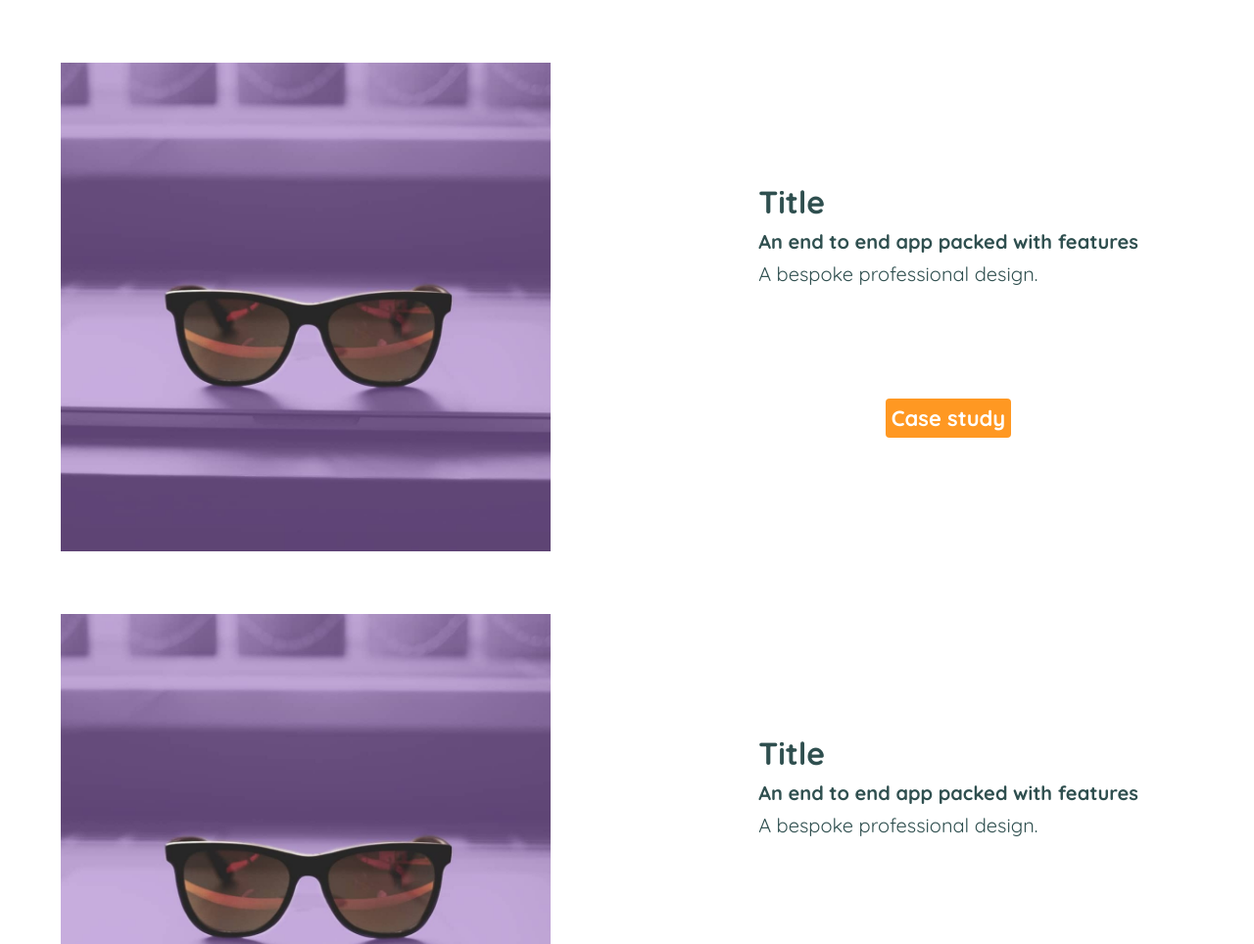
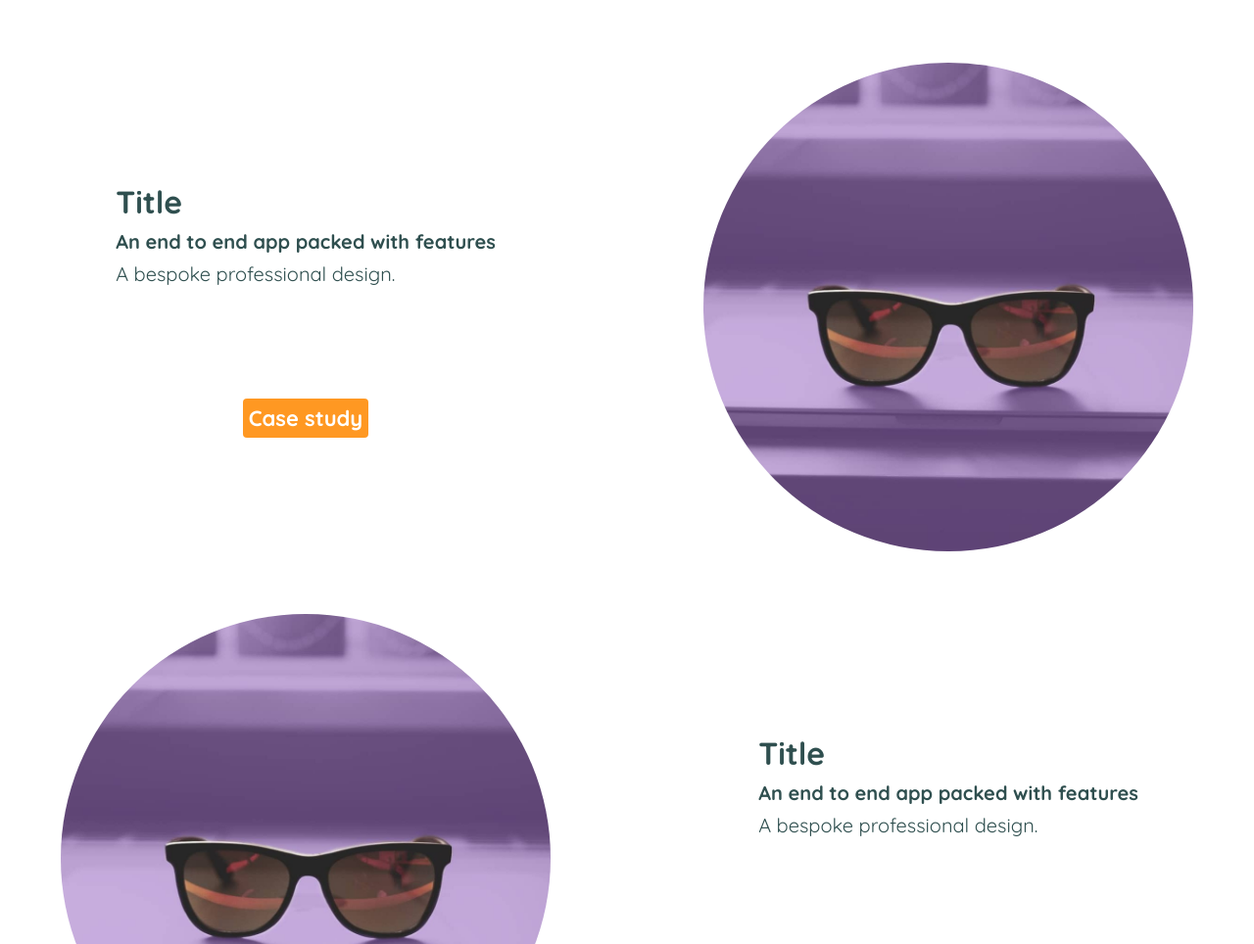
Before and after one commit to joshuajcarter/portfolio, a plain HTML site: page projects.html in a window 1280 px wide. Shown: the part 697-1661 px from the top of the page at 98% size. Drawn offline with Linux system fonts and the light colour scheme.

Commit message:
modify project.html style .image-medium border radius, implement main.js func reorderCards

```diff
--- a/projects.html
+++ b/projects.html
@@ -110,6 +110,9 @@ family=Quicksand:wght@300;400;500;600;700
     .img-frame{
       width: 80%;
     }
+    .image-medium{
+      border-radius: 50%;
+    }
     .case-text-frame{
       /* border: 5px solid yellow; */
       display: flex;
@@ -118,7 +121,6 @@ family=Quicksand:wght@300;400;500;600;700
       align-items: center;
       width: 80%;
     }
-
     .case-text{
       /* border: 5px solid aqua; */
       display: flex;
@@ -164,9 +166,8 @@ family=Quicksand:wght@300;400;500;600;700
         grid-template-columns: repeat(2, 1fr);
         grid-template-rows: repeat(1, 1fr);
       }
+
     }
-
-
   </style>
 </head>
 
@@ -267,7 +268,8 @@ family=Quicksand:wght@300;400;500;600;700
         </div>
         <div class="case-study-card">
           <div class="img-frame">
-            <div class="case-image"><img class="image-medium" src="resources/images/glasses-square-1050.jpg" /></div>
+            <div class="case-image">
+              <img class="image-medium" src="resources/images/glasses-square-1050.jpg" /></div>
           </div>
           <!-- refactor index.html projects section component -->
           <div class="case-text-frame">
@@ -277,7 +279,7 @@ family=Quicksand:wght@300;400;500;600;700
               <p>A bespoke professional design.</p>
             </div>
             <div class="case-cta">
-              <a class="case-button" href="project-boothroyds.html">Case study</a>
+              <a class="case-button" href="projects.html">Case study</a>
             </div>
           </div>
         </div>
@@ -293,7 +295,7 @@ family=Quicksand:wght@300;400;500;600;700
               <p>A bespoke professional design.</p>
             </div>
             <div class="case-cta">
-              <a class="case-button" href="project-boothroyds.html">Case study</a>
+              <a class="case-button" href="projects.html">Case study</a>
             </div>
           </div>
         </div>
@@ -309,7 +311,7 @@ family=Quicksand:wght@300;400;500;600;700
               <p>A bespoke professional design.</p>
             </div>
             <div class="case-cta">
-              <a class="case-button" href="project-boothroyds.html">Case study</a>
+              <a class="case-button" href="projects.html">Case study</a>
             </div>
           </div>
         </div>
--- a/resources/js/main.js
+++ b/resources/js/main.js
@@ -11,12 +11,14 @@ window.addEventListener("load", () => {
   const workLink = document.getElementById("work-link");
   const dropDown = document.getElementById("nav-dropdown");
   const letsTalk = document.querySelectorAll(".talk");
+  const caseCards = document.querySelectorAll(".case-study-card")
 
   console.log("menuButton:", menuButton);
   console.log("closeMenu:", closeMenu);
   console.log("workLink:", workLink);
   console.log("dropDown:", dropDown);
   console.log("letsTalk:", letsTalk);
+  console.log("caseCards:", caseCards)
 
   function showMenu() {
     if (menuButton) menuButton.classList.add("hide");
@@ -30,6 +32,22 @@ window.addEventListener("load", () => {
     if (dropDown) dropDown.classList.add("hide");
   }
 
+  function reorderCards() {
+    caseCards.forEach((card, index) => {
+      const imgFrame = card.querySelector(".img-frame");
+      const textFrame = card.querySelector(".case-text-frame");
+      if (index % 2 == 0 && window.innerWidth >= 600) {
+        if (textFrame.nextElementSibling !== imgFrame) {
+          card.insertBefore(textFrame, imgFrame);
+        }
+      } else {
+        if (imgFrame.nextElementSibling !== textFrame) {
+          card.insertBefore(imgFrame, textFrame);
+        }
+      }
+    });
+  }
+
   if (menuButton) menuButton.addEventListener("click", showMenu);
   if (closeMenu) closeMenu.addEventListener("click", hideMenu);
   if (workLink) workLink.addEventListener("click", hideMenu);
@@ -37,4 +55,7 @@ window.addEventListener("load", () => {
   letsTalk.forEach((button) => {
     button.addEventListener("click", showMenu);
   });
+
+  reorderCards();
+  window.addEventListener("resize", reorderCards);
 });
```
Lines whose indentation alone changed are shown as unchanged.
